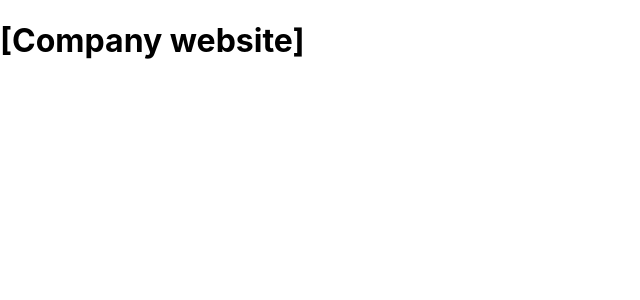
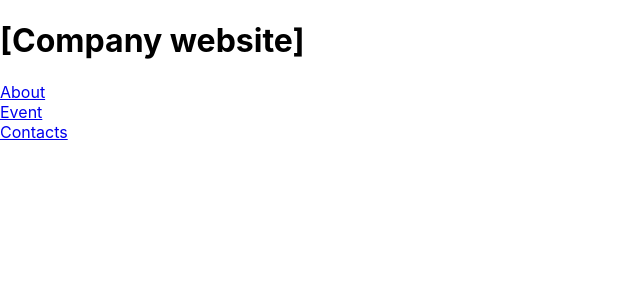
Before and after one commit to SatYu26/Learning-React, a React (Create React App) app: page / in a window 1280 px wide. Shown: the top 300 px of the page, without its empty margins (0-640 px from the left). Built offline with nearby package versions, Linux system fonts and the light colour scheme.

Commit message:
Incorporating the link component

```diff
--- a/src/App.js
+++ b/src/App.js
@@ -1,7 +1,7 @@
 import "./App.css";
 import React from "react";
 import { Routes, Route } from "react-router-dom";
-import { Home, About, Events, Contacts } from "./pages";
+import { Home, About, Events, Contacts, Whoops404 } from "./pages";
 
 function App() {
   return (
@@ -11,6 +11,7 @@ function App() {
         <Route path="/about" element={<About />} />
         <Route path="/events" element={<Events />} />
         <Route path="/contacts" element={<Contacts />} />
+        <Route path="*" element={<Whoops404 />} />
       </Routes>
     </div>
   );
--- a/src/pages.js
+++ b/src/pages.js
@@ -1,9 +1,19 @@
 import React from "react";
+import { Link, useLocation } from "react-router-dom";
 
 export function Home() {
   return (
     <div>
       <h1>[Company website]</h1>
+      <nav>
+        <Link to="about">About</Link>
+      </nav>
+      <nav>
+        <Link to="events">Event</Link>
+      </nav>
+      <nav>
+        <Link to="contacts">Contacts</Link>
+      </nav>
     </div>
   );
 }
@@ -30,3 +40,12 @@ export function Contacts() {
     </div>
   );
 }
+
+export function Whoops404() {
+  let location = useLocation();
+  return (
+    <div>
+      <h1>{location.pathname} does not exist!</h1>
+    </div>
+  );
+}
```
